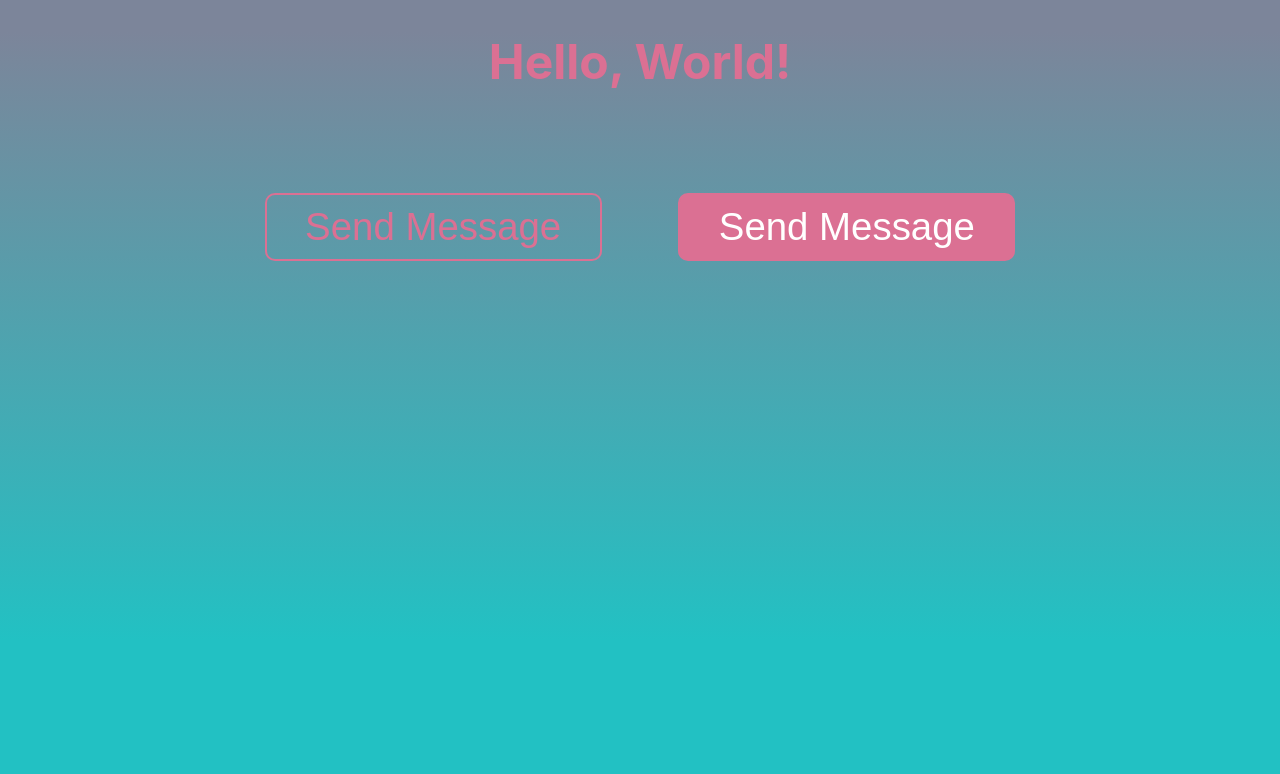
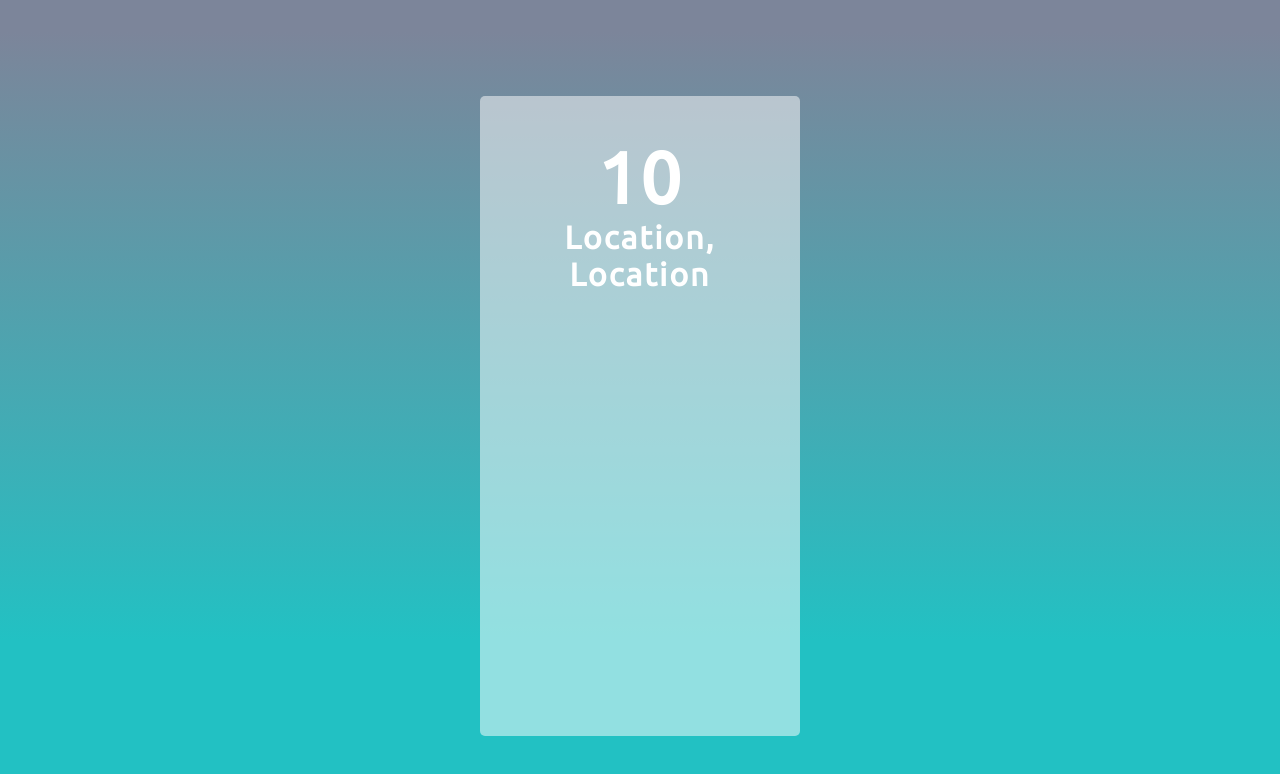
Before and after one commit to AbulKalamAZ/react-redux, a React (Create React App) app: page / in a window 1280 px wide. Shown: the top 774 px of the page. Built offline with nearby package versions, Linux system fonts and the light colour scheme.

Commit message:
weather data box added

```diff
--- a/src/App.css
+++ b/src/App.css
@@ -1,4 +1,8 @@
+/* Importing font called Ubuntu */
+@import url("https://fonts.googleapis.com/css?family=Ubuntu&display=swap");
+
 .App {
   text-align: center;
-  color: #f6f6f6;
+  color: #ffffff81;
+  font-family: "Ubuntu", sans-serif;
 }
--- a/src/App.js
+++ b/src/App.js
@@ -4,9 +4,17 @@ import "./App.css";
 import styled from "styled-components";
 
 const Title = styled.h1`
-  font-size: 3em;
+  font-size: 4.5em;
   font-weight: light;
-  color: palevioletred;
+  color: #fff;
+  cursor: pointer;
+`;
+
+const SubTitle = styled.h1`
+  font-size: 2em;
+  font-weight: light;
+  color: #fff;
+  cursor: pointer;
 `;
 
 const Wrapper = styled.div`
@@ -25,15 +33,28 @@ const Button = styled.button`
   cursor: pointer;
 `;
 
+const DataBox = styled.div`
+  margin: 0 auto;
+  padding: 2.5em 0.5em;
+  width: 25%;
+  height: 70vh;
+  background: #ffffff81;
+  cursor: pointer;
+  border-radius: 5px;
+  font-family: "Ubuntu", sans-serif;
+  letter-spacing: 2px;
+  word-spacing: 3px;
+`;
+
 function App() {
   return (
     <div className="App">
+      <Wrapper></Wrapper>
       <Wrapper>
-        <Title>Hello, World!</Title>
-      </Wrapper>
-      <Wrapper>
-        <Button>Send Message</Button>
-        <Button primary>Send Message</Button>
+        <DataBox>
+          <Title>10</Title>
+          <SubTitle>Location, Location</SubTitle>
+        </DataBox>
       </Wrapper>
     </div>
   );
```
